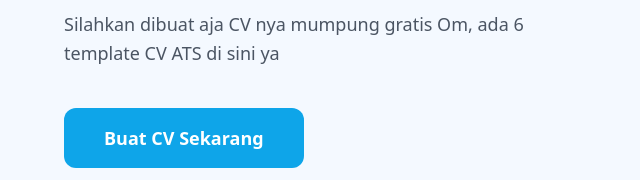
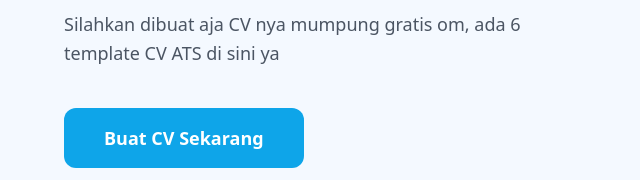
Before and after one commit to Valhallavex666/CVBuilder, a website: page public/index.html in a window 1280 px wide. Shown: the part 443-623 px from the top of the page, 0-640 px from the left. Drawn offline with nearby package versions, Linux system fonts and the light colour scheme.

Commit message:
Update index.html

```diff
--- a/public/index.html
+++ b/public/index.html
@@ -34,7 +34,7 @@
 
             <!-- Deskripsi Pendukung -->
             <p class="text-lg text-gray-600 mb-10 max-w-lg leading-relaxed">
-                Silahkan dibuat aja CV nya mumpung gratis Om, ada 6 template CV ATS di sini ya</p>
+                Silahkan dibuat aja CV nya mumpung gratis om, ada 6 template CV ATS di sini ya</p>
 
             <!-- Tombol Aksi (Hanya 1 tombol, langsung ke login) -->
             <a href="login.html"
```
